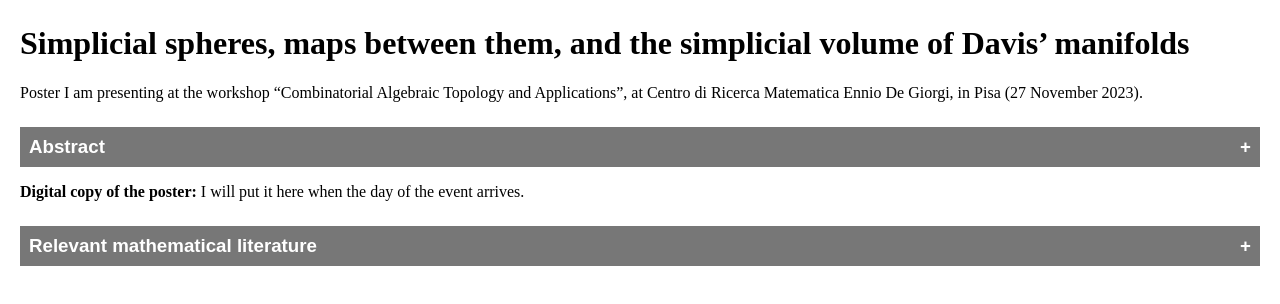
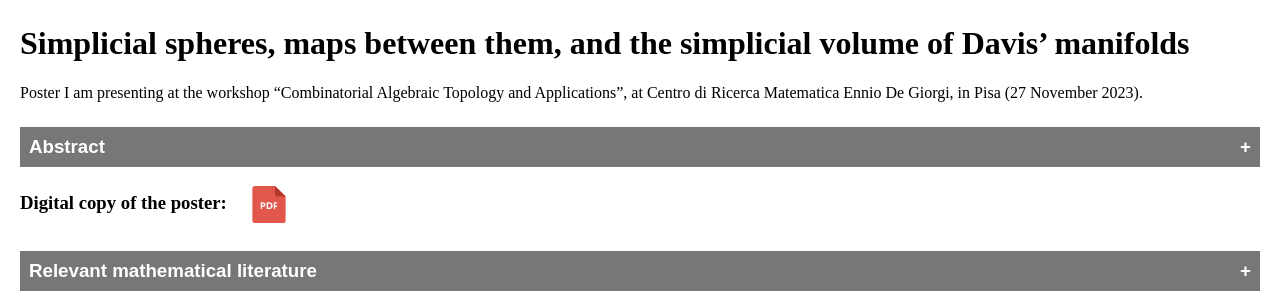
Before and after one commit to fmilizia/fmilizia.github.io, a plain HTML site: page posters/SV_Davis.html in a window 1280 px wide. Shown: the part 53-357 px from the top of the page. Drawn offline with Linux system fonts and the light colour scheme.

Commit message:
pdf icon

```diff
--- a/posters/SV_Davis.html
+++ b/posters/SV_Davis.html
@@ -24,7 +24,7 @@
         <p>Poster I am presenting at the workshop &ldquo;Combinatorial Algebraic Topology and Applications&rdquo;,
         at Centro di Ricerca Matematica Ennio De Giorgi, in Pisa (27 November 2023).</p>
 
-        <button class='collapsible' style="font-size:1.17em;"><b>Abstract</b></button>
+        <button class='collapsible'><b>Abstract</b></button>
         <div class='collapsible-content'><p>
         The simplicial volume is a homotopy invariant of manifolds introduced by Gromov,
         related to other invariants coming, for example, from differential geometry,
@@ -37,12 +37,12 @@
         and the poster focuses mostly on this &ldquo;combinatorial component&rdquo; of the approach.
         </p></div>
 
-        <p>
+        <p style="font-size:1.17em;">
         <b>Digital copy of the poster:</b>
-        I will put it here when the day of the event arrives.
+        <a href='SV_Davis.pdf' target='_blank'><img class='pdf-ico' src='../images/pdf-icon.svg'/></a>
         </p>
 
-        <button class='collapsible' style="font-size:1.17em;"><b>Relevant mathematical literature</b></button>
+        <button class='collapsible'><b>Relevant mathematical literature</b></button>
         <div class='collapsible-content'>
         <p><b>Flag spheres and Davis' construction.</b>
           For a description of Davis' construction (which is more general than what appears in the poster), look up Davis' book [1].
--- a/posters/style.css
+++ b/posters/style.css
@@ -31,9 +31,18 @@ a.doi
     margin-left: .3em;
 }
 
+.pdf-ico
+{
+    height: 2em;
+    width: 2em;
+    vertical-align: middle;
+    margin-left: 1em;
+}
+
 
 .collapsible
 {
+    font-size: 1.17em;
     background-color: #777;
 }
 
```
Also changed, not shown: other.html (+2 -2 lines), images/pdf-icon.svg (added).
